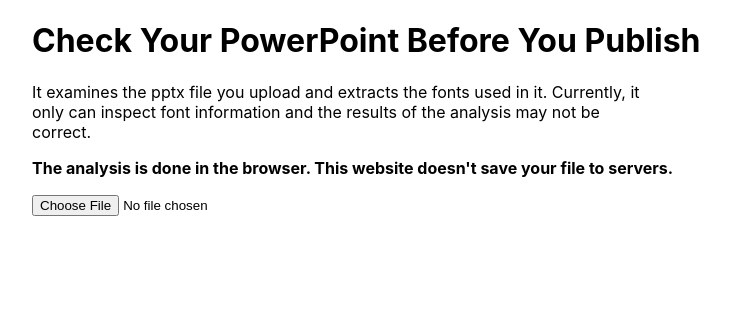
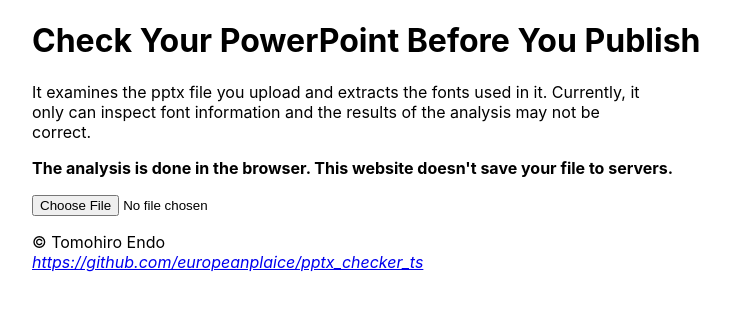
Before and after one commit to europeanplaice/pptx_checker_ts, a React (Create React App) app: page / in a window 1280 px wide. Shown: the top 310 px of the page, without its empty margins (96-826 px from the left). Built offline with nearby package versions, Linux system fonts and the light colour scheme.

Commit message:
Add header

```diff
--- a/src/App.css
+++ b/src/App.css
@@ -74,3 +74,7 @@
 #font {
   margin-left: 1em;
 }
+
+footer {
+  margin-bottom: 2em;
+}
--- a/src/App.tsx
+++ b/src/App.tsx
@@ -2,6 +2,8 @@
 import './App.css';
 import { VscPass, VscError } from "react-icons/vsc";
 import ReactGA from "react-ga4";
+import { Helmet } from "react-helmet"
+
 var JSZip = require("jszip");
 
 ReactGA.initialize("G-VD84Q5CF27");
@@ -47,7 +49,7 @@
     if (srgbClr){
       let val = srgbClr.getAttribute("val");
       if (val) {
-        fontcolor = val;
+        fontcolor = "#" + val;
       } else {
         fontcolor = "default";
       }
@@ -164,6 +166,13 @@
   render = () => {
     return (
       <div className='container'>
+        <Helmet>
+          <title>Powerpoint layout validator</title>
+          <meta
+              name="description"
+              content="It examines the pptx file you upload and extracts the fonts used in it."
+          />
+        </Helmet>
         <h1>Check Your PowerPoint Before You Publish</h1>
         <div className='description'>
           <p>It examines the pptx file you upload and extracts the fonts used in it. Currently, it only can inspect font information and the results of the analysis may not be correct.</p>
@@ -208,6 +217,13 @@
           </div>
           : null
         }
+      <footer>
+        <p>© Tomohiro Endo
+          <address>
+            <a href="https://github.com/europeanplaice/pptx_checker_ts">https://github.com/europeanplaice/pptx_checker_ts</a>
+          </address>
+        </p>
+      </footer>
       </div>
     )
   }
```
Also changed, not shown: 1 other file (tests, documents, lock files or other folders).
